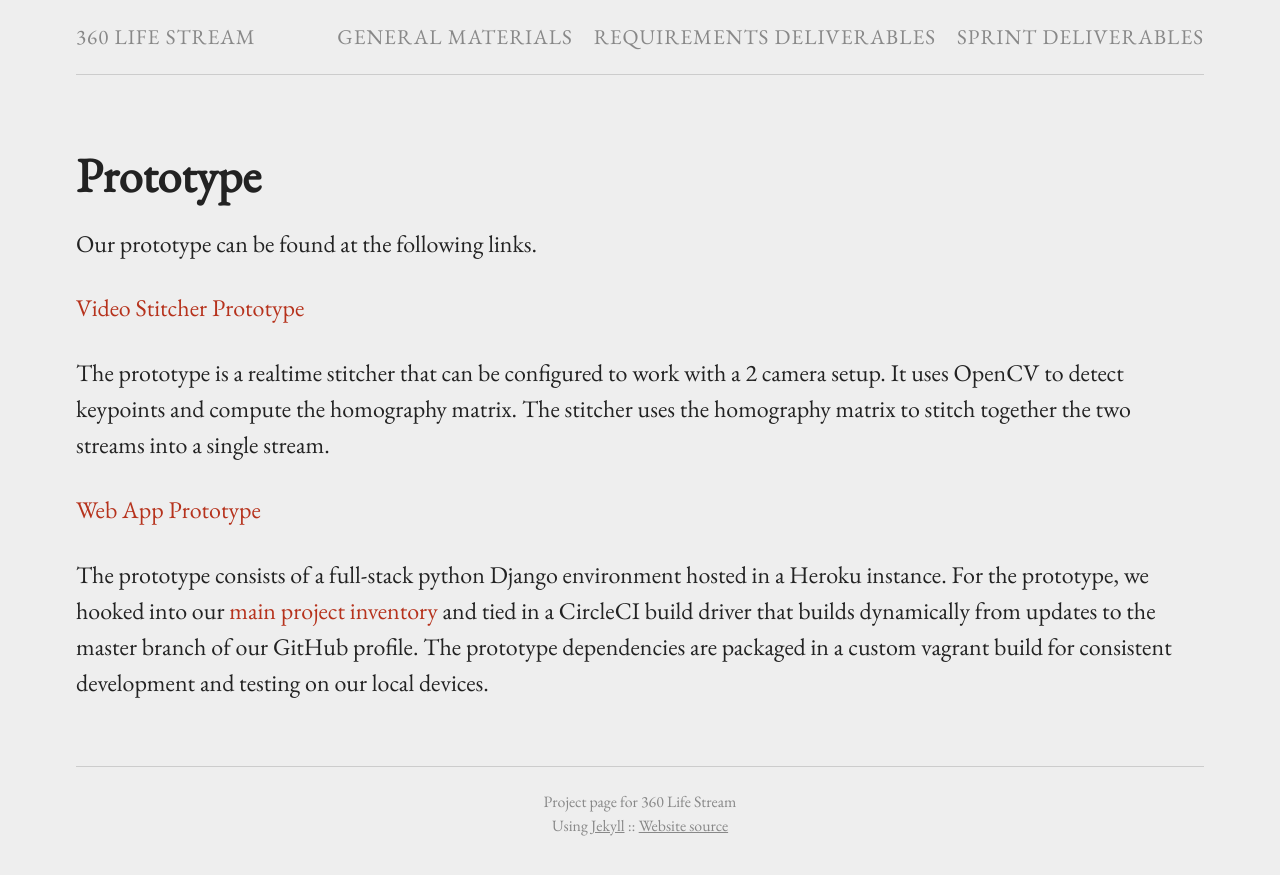
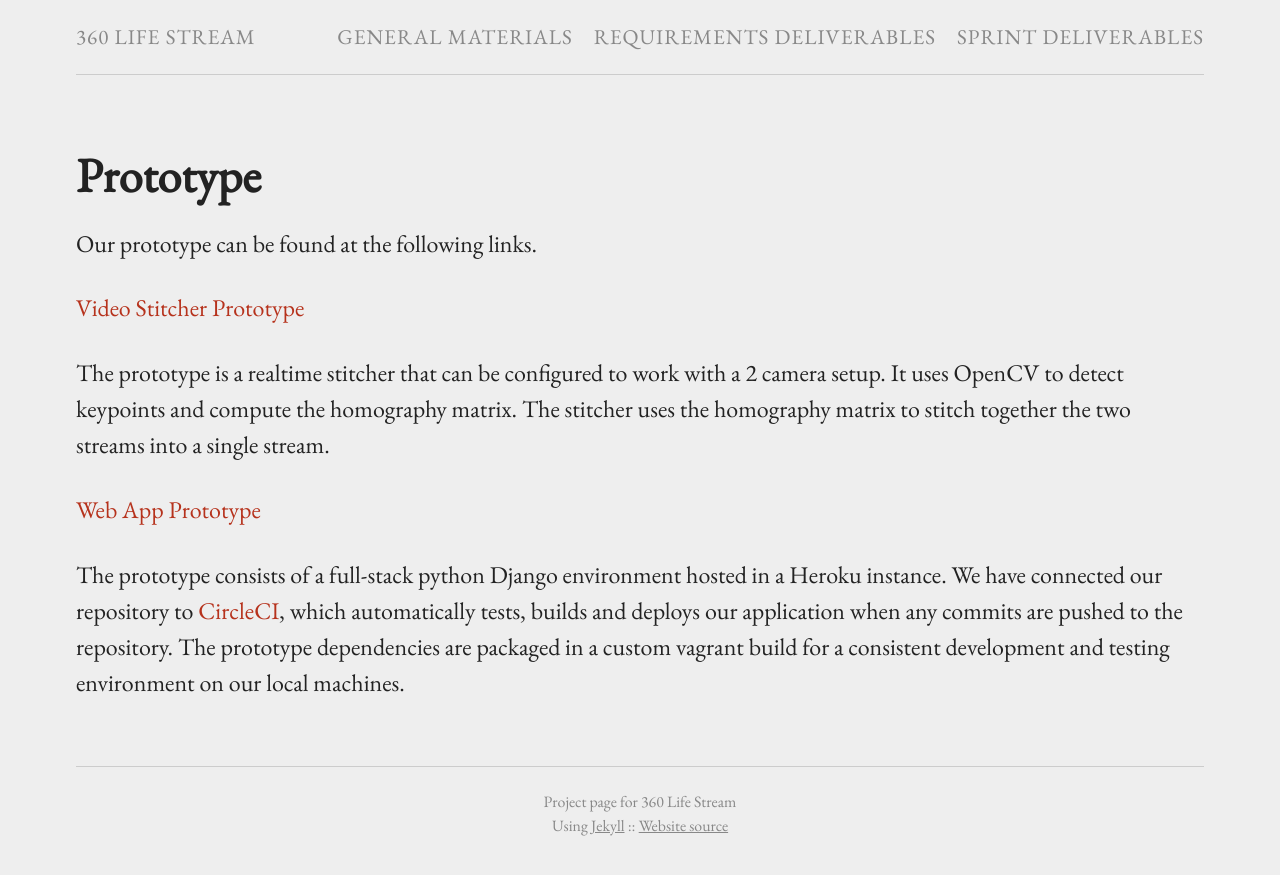
Before and after one commit to 360ls/360ls, a Jekyll site: the page built from _requirements/prototype.md, in a window 1280 px wide. Shown: the top 875 px of the page. Built offline with Jekyll 4.4.1, drawn with Linux system fonts in a browser that asks for light colours.

Commit message:
update description for circleci

```diff
--- a/_requirements/prototype.md
+++ b/_requirements/prototype.md
@@ -12,4 +12,4 @@ The stitcher uses the homography matrix to stitch together the two streams into
 
 [Web App Prototype](http://vcms.herokuapp.com/)
 
-The prototype consists of a full-stack python Django environment hosted in a Heroku instance. For the prototype, we hooked into our [main project inventory](https://github.com/ASK-MEdia/360ls-vcms) and tied in a CircleCI build driver that builds dynamically from updates to the master branch of our GitHub profile. The prototype dependencies are packaged in a custom vagrant build for consistent development and testing on our local devices.
+The prototype consists of a full-stack python Django environment hosted in a Heroku instance. We have connected our repository to [CircleCI](https://circleci.com/), which automatically tests, builds and deploys our application when any commits are pushed to the repository. The prototype dependencies are packaged in a custom vagrant build for a consistent development and testing environment on our local machines.
```
